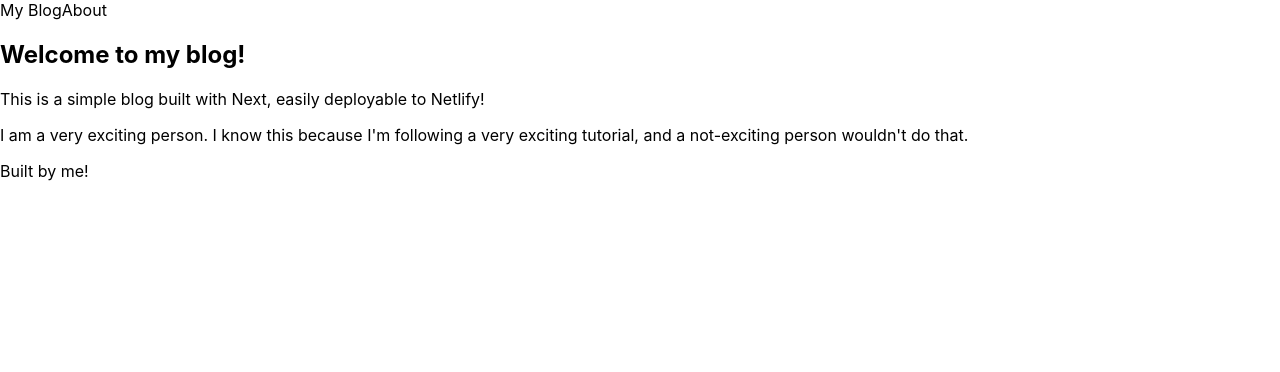
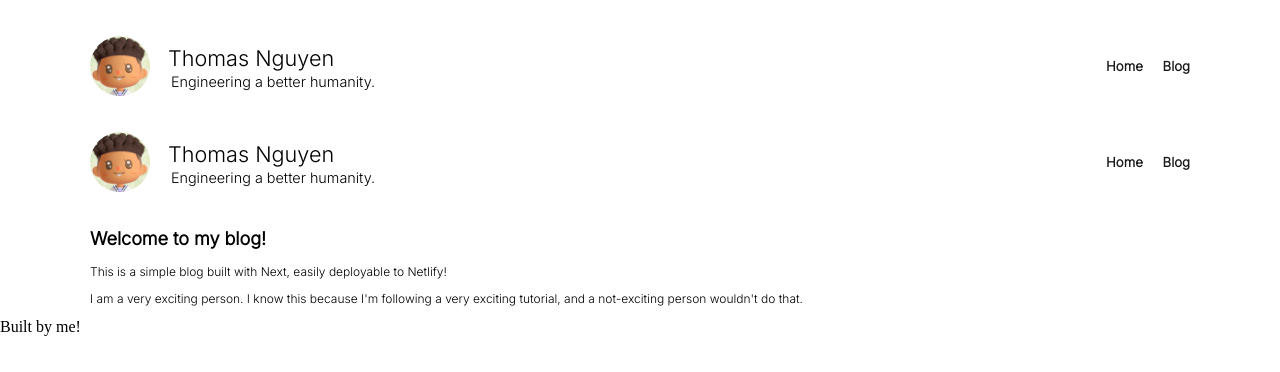
Before and after one commit to thomasnguyen/portfolio2021, a Next.js app: page /about in a window 1280 px wide. Shown: the top 372 px of the page. Built offline with nearby package versions, Linux system fonts and the light colour scheme.

Commit message:
Implemented Header component

```diff
--- a/components/Header.js
+++ b/components/Header.js
@@ -1,18 +1,117 @@
 import Link from "next/link";
+import styled from "styled-components";
+
+const HeaderContainer = styled.div`
+  margin: 3em 0;
+  display: flex;
+  flex-direction: row;
+  flex-wrap: wrap;
+  justify-content: space-between;
+  align-items: center;
+  padding: 0;
+  font-size: 1em;
+  @media (max-width: 768px) {
+    margin: 2.5em 0 0 0;
+    padding: 0 3em;
+    justify-content: space-around;
+    & > :first-child {
+      margin-bottom: 1.5em;
+    }
+  }
+`;
+
+const Logo = styled.div`
+  display: flex;
+  flex-direction: row;
+  align-items: center;
+`;
+
+const Avatar2 = styled.img`
+  width: 7em;
+  height: 7em;
+  background: pink;
+  display: flex;
+  justify-content: space-around;
+  align-items: center;
+  margin: 0 1.5em 0 0;
+  border-radius: 50%;
+  background-image: url("/ac_avatar.png");
+  background-position: center;
+  background-size: 7em 7em;
+`;
+
+const Avatar = styled.img`
+  width: 5em;
+  height: 5em;
+  margin: 0 1.5em 0 0;
+  border-radius: 50%;
+`;
+
+const LogoText = styled.div`
+  h1 {
+    font-size: 1.8em;
+    font-weight: 500;
+    margin: 0.1em 0;
+  }
+  h2 {
+    font-size: 1.2em;
+    font-weight: 300;
+    margin: 0;
+    padding: 0 0 0 0.2em;
+  }
+`;
+
+const Nav = styled.nav`
+  display: flex;
+  flex-direction: row;
+  & > a {
+    font-size: 1.5em;
+    margin-right: 2.5em;
+    border-bottom: dashed 0.1em rgba(0, 0, 0, 0.4);
+    padding-bottom: 0.2em;
+    transition: border-bottom 500ms ease-in-out;
+    text-decoration: none;
+    color: black;
+    &:hover {
+      cursor: pointer;
+      border-bottom: solid 0.1em rgba(0, 0, 0, 0.4);
+    }
+    font-weight: 600;
+  }
+`;
+
+const L = styled.div`
+  font-weight: 600;
+  cursor: pointer;
+  margin-left: 1.5em;
+  font-size: 1.1em;
+  opacity: 0.9;
+  &:hover {
+    color: #688624;
+    text-decoration: underline dotted;
+  }
+`;
 
 export default function Header() {
   return (
     <>
-      <header className="header">
-        <nav className="nav">
+      <HeaderContainer>
+        <Logo>
+          <Avatar src="/ac_avatar.png" />
+          <LogoText>
+            <h1>Thomas Nguyen</h1>
+            <h2>Engineering a better humanity.</h2>
+          </LogoText>
+        </Logo>
+        <Nav>
           <Link href="/">
-            <a>My Blog</a>
+            <L>Home</L>
           </Link>
-          <Link href="/about">
-            <a>About</a>
+          <Link href="/blog">
+            <L>Blog</L>
           </Link>
-        </nav>
-      </header>
+        </Nav>
+      </HeaderContainer>
     </>
   );
 }
--- a/components/Layout.js
+++ b/components/Layout.js
@@ -1,5 +1,22 @@
 import Head from "next/head";
+import styled from "styled-components";
+
 import Header from "./Header";
+
+const Section = styled.section`
+  width: 100%;
+  max-width: 1100px;
+  margin-left: auto;
+  margin-right: auto;
+  padding-left: 32px;
+  padding-right: 32px;
+  position: sticky;
+  top: 0px;
+  z-index: 2;
+
+  font-size: 12px;
+  font-family: "Inter", sans-serif;
+`;
 
 export default function Layout({ children, pageTitle, ...props }) {
   return (
@@ -7,11 +24,17 @@ export default function Layout({ children, pageTitle, ...props }) {
       <Head>
         <meta name="viewport" content="width=device-width, initial-scale=1" />
         <title>{pageTitle}</title>
+        <link rel="preconnect" href="https://fonts.gstatic.com" />
+        <link
+          href="https://fonts.googleapis.com/css2?family=Inter:wght@300,500,600&display=swap"
+          rel="stylesheet"
+        />
       </Head>
-      <section className="layout">
+      <Section>
+        <Header />
         <Header />
         <div className="content">{children}</div>
-      </section>
+      </Section>
       <footer>Built by me!</footer>
     </>
   );
--- a/package.json
+++ b/package.json
@@ -14,6 +14,7 @@
     "raw-loader": "^4.0.2",
     "react": "17.0.1",
     "react-dom": "17.0.1",
-    "react-markdown": "^5.0.3"
+    "react-markdown": "^5.0.3",
+    "styled-components": "^5.2.1"
   }
 }
--- a/pages/_app.js
+++ b/pages/_app.js
@@ -1,7 +1,26 @@
-import '../styles/globals.css'
+import { createGlobalStyle, ThemeProvider } from "styled-components";
 
-function MyApp({ Component, pageProps }) {
-  return <Component {...pageProps} />
+const GlobalStyle = createGlobalStyle`
+  body {
+    margin: 0;
+    padding: 0;
+    box-sizing: border-box;
+  }
+`;
+
+const theme = {
+  colors: {
+    primary: "#0070f3",
+  },
+};
+
+export default function App({ Component, pageProps }) {
+  return (
+    <>
+      <GlobalStyle />
+      <ThemeProvider theme={theme}>
+        <Component {...pageProps} />
+      </ThemeProvider>
+    </>
+  );
 }
-
-export default MyApp
--- /dev/null
+++ b/pages/_document.js
@@ -0,0 +1,30 @@
+import Document from "next/document";
+import { ServerStyleSheet } from "styled-components";
+
+export default class MyDocument extends Document {
+  static async getInitialProps(ctx) {
+    const sheet = new ServerStyleSheet();
+    const originalRenderPage = ctx.renderPage;
+
+    try {
+      ctx.renderPage = () =>
+        originalRenderPage({
+          enhanceApp: (App) => (props) =>
+            sheet.collectStyles(<App {...props} />),
+        });
+
+      const initialProps = await Document.getInitialProps(ctx);
+      return {
+        ...initialProps,
+        styles: (
+          <>
+            {initialProps.styles}
+            {sheet.getStyleElement()}
+          </>
+        ),
+      };
+    } finally {
+      sheet.seal();
+    }
+  }
+}
--- a/styles/Home.module.css
+++ b/styles/Home.module.css
@@ -1,3 +1,7 @@
+:root {
+  font-size: 10px;
+}
+
 .container {
   min-height: 100vh;
   padding: 0 0.5rem;
--- a/styles/globals.css
+++ b/styles/globals.css
@@ -1,9 +1,12 @@
+:root {
+  font-size: 10px;
+}
+
 html,
 body {
   padding: 0;
   margin: 0;
-  font-family: -apple-system, BlinkMacSystemFont, Segoe UI, Roboto, Oxygen,
-    Ubuntu, Cantarell, Fira Sans, Droid Sans, Helvetica Neue, sans-serif;
+  font-family: "Inter", sans-serif;
 }
 
 a {
```
Also changed, not shown: components/Hero.js (added), public/ac_avatar.png (added), 1 other file (tests, documents, lock files or other folders).
